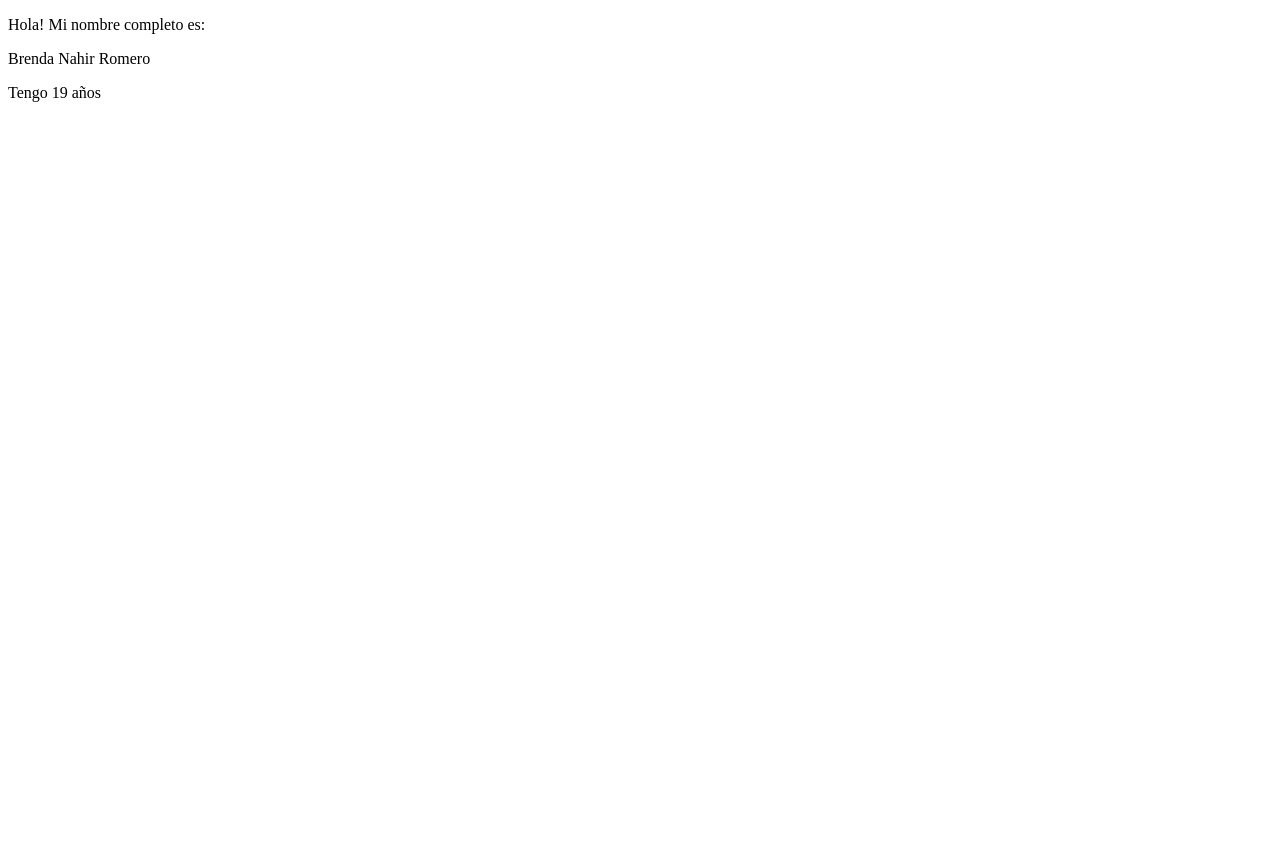
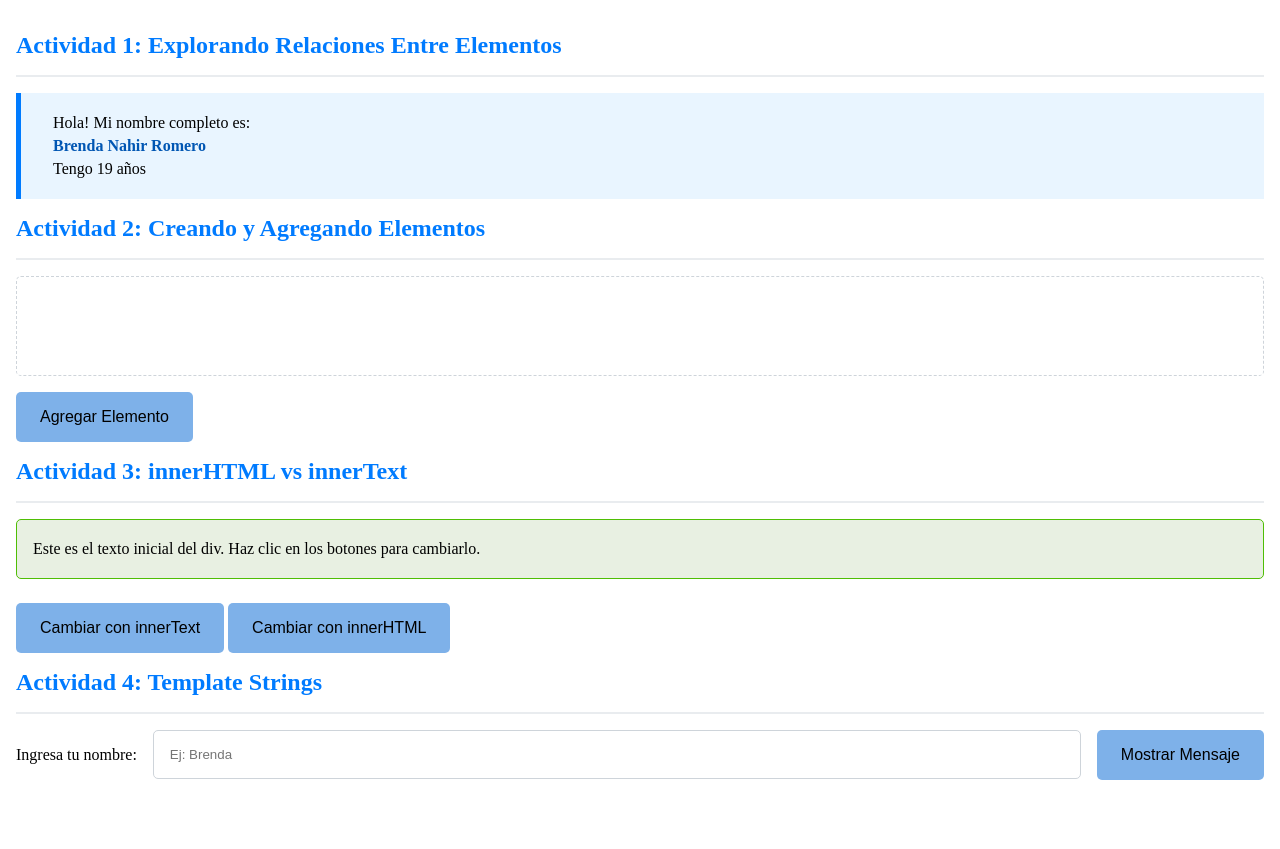
Before and after one commit to RomeroBrenda/FrontEnd---3er-Modulo, a plain HTML site: page CLASE 2/index.html in a window 1280 px wide. Before the commit the page ends 800 px from the top, so only its background shows below. Drawn offline with Linux system fonts and the light colour scheme.

Commit message:
Resolucion Acrividades 2, 3 y 4

```diff
--- a/CLASE 2/app.js
+++ b/CLASE 2/app.js
@@ -2,13 +2,13 @@
 // ACTIVIDAD 1: RELACIONES EN EL DOM
 // =======================================================
 
-// 1. Seleccionamos el elemento de referencia (el segundo <p>)
+// Seleccionamos el elemento de referencia (el segundo <p>)
 // Usamos querySelector y el selector nth-child(2) para obtener el segundo párrafo dentro del <div>
 const parrafoReferencia = document.querySelector('div p:nth-child(2)');
 console.log("--- Elemento de Referencia ---");
-console.log(parrafoReferencia); // Va a mostrar: <p>Brenda Nahir Romero</p>
+console.log(parrafoReferencia);
 
-// 2. Accedemos a las relaciones del elemento seleccionado
+// Accedemos a las relaciones del elemento seleccionado
 console.log("\n--- Relaciones del Elemento ---");
 
 // a) ELEMENTO PADRE: parentElement
@@ -30,3 +30,110 @@ console.log("Hermano Anterior:", hermanoAnterior);
 // Devuelve el <p> que está justo después
 const hermanoSiguiente = parrafoReferencia.nextElementSibling;
 console.log("Hermano Siguiente:", hermanoSiguiente);
+
+// =======================================================
+// ACTIVIDAD 2: CREANDO Y AGREGANDO ELEMENTOS
+// =======================================================
+
+// Definimos textos aleatorios para usar en el párrafo
+const textosAleatorios = [
+    "¡Un nuevo nodo ha sido creado con éxito!",
+    "El DOM es un árbol de nodos, y acabamos de añadir una hoja.",
+    "Elemento dinámico insertado por JavaScript.",
+    "Este párrafo tiene un texto completamente aleatorio.",
+    "Practicando document.createElement y appendChild."
+];
+
+// Capturamos los elementos del DOM de la Actividad 2
+const contenedorClase2 = document.getElementById('contenedor-clase2');
+const btnAgregarClase2 = document.getElementById('btn-agregar-clase2');
+
+// Función auxiliar para obtener un texto aleatorio de la lista
+function obtenerTextoAleatorio() {
+
+    // Math.random() * textos.length genera un número entre 0 y el total de textos.
+    const indiceAleatorio = Math.floor(Math.random() * textosAleatorios.length);
+    return textosAleatorios[indiceAleatorio];
+}
+
+// Event Listener para el botón "Agregar Elemento"
+btnAgregarClase2.addEventListener('click', () => {
+
+    // a) CREAR: Creamos un nuevo elemento de tipo párrafo
+    const nuevoParrafo = document.createElement('p');
+
+    // b) CONTENIDO: Le asignamos el texto aleatorio
+    nuevoParrafo.textContent = obtenerTextoAleatorio();
+
+    // Estilo para diferenciarlo
+    nuevoParrafo.style.color = 'darkgreen';
+
+    // c) AGREGAR: Insertamos el nuevo <p> dentro del <div> contenedor
+    contenedorClase2.appendChild(nuevoParrafo);
+});
+
+// =======================================================
+// ACTIVIDAD 3: innerHTML vs innerText
+// =======================================================
+
+// Capturamos los elementos del DOM
+const divContenido = document.getElementById('contenido-a-cambiar');
+const btnInnerText = document.getElementById('btn-inner-text');
+const btnInnerHTML = document.getElementById('btn-inner-html');
+
+// Lógica para innerText
+btnInnerText.addEventListener('click', () => {
+
+    // innerText solo inyecta texto puro. Ignora cualquier etiqueta HTML.
+    divContenido.innerText = 'Este contenido fue modificado con innerText. La etiqueta <strong> NO </strong> se interpretará.';
+});
+
+// Lógica para innerHTML
+btnInnerHTML.addEventListener('click', () => {
+
+    // innerHTML inyecta código HTML. Intrerpreta las etiquetas y las renderiza.
+    divContenido.innerHTML = 'Este contenido fue modificado con <b>innerHTML</b>. Mira cómo el texto está en <strong>negrita y la etiqueta se renderiza</strong>.';
+});
+
+// =======================================================
+// ACTIVIDAD 4: TEMPLATE STRINGS
+// =======================================================
+
+// Capturamos los elementos del DOM
+const inputNombre = document.getElementById('input-nombre');
+const btnMostrarMensaje = document.getElementById('btn-mostrar-mensaje');
+const divMensaje = document.getElementById('mensaje-bienvenida');
+
+
+// Event Listener para el botón "Mostrar Mensaje"
+btnMostrarMensaje.addEventListener('click', () => {
+
+    // Obtenemos el valor del input y eliminamos espacios al inicio/final
+    const nombreUsuario = inputNombre.value.trim();
+
+    divMensaje.className = ''; // Limpiamos clases CSS previas
+
+    if (nombreUsuario === "") {
+
+        // Usamos la clase CSS de ERROR
+        divMensaje.classList.add('mensaje-error');
+        divMensaje.innerHTML = "Por favor, ingresa un nombre para continuar.";
+
+        return;
+    }
+
+    // Usamos la clase CSS de ÉXITO
+    divMensaje.classList.add('mensaje-exito');
+
+    // Template Strings para construir el mensaje
+    const mensajeTemplate = `
+        <p>
+            Hola <strong>${nombreUsuario}</strong>, bienvenida a la clase de JavaScript!
+        </p>
+        <p class="small-text">
+            ¡Gracias por usar Template Strings!
+        </p>
+    `;
+
+    divMensaje.innerHTML = mensajeTemplate;
+});
--- a/CLASE 2/index.html
+++ b/CLASE 2/index.html
@@ -1,20 +1,51 @@
 <!DOCTYPE html>
 <html lang="es">
+
 <head>
     <meta charset="UTF-8">
     <meta name="viewport" content="width=device-width, initial-scale=1.0">
     <title>Ejercitacion | Clase 2</title>
     <link rel="stylesheet" href="styles/styles.css">
 </head>
+
 <body>
 
-    <div>
-        <p>Hola! Mi nombre completo es: </p>
-        <p>Brenda Nahir Romero</p>
-        <p>Tengo 19 años</p>
-    </div>
+    <main>
+
+        <h2>Actividad 1: Explorando Relaciones Entre Elementos</h2>
+        <div class="actividad-1-container">
+            <p>Hola! Mi nombre completo es: </p>
+            <p>Brenda Nahir Romero</p>
+            <p>Tengo 19 años</p>
+        </div>
+
+        <h2>Actividad 2: Creando y Agregando Elementos</h2>
+        <div id="contenedor-clase2"></div>
+        <button id="btn-agregar-clase2">Agregar Elemento</button>
+
+        <h2>Actividad 3: innerHTML vs innerText</h2>
+        <div id="contenido-a-cambiar">
+            Este es el texto inicial del div. Haz clic en los botones para cambiarlo.
+        </div>
+
+        <button id="btn-inner-text">Cambiar con innerText</button>
+        <button id="btn-inner-html">Cambiar con innerHTML</button>
+
+        <h2>Actividad 4: Template Strings</h2>
+
+        <div class="actividad-4-container">
+            <label for="input-nombre">Ingresa tu nombre: </label>
+            <input type="text" id="input-nombre" placeholder="Ej: Brenda" required>
+
+            <button id="btn-mostrar-mensaje">Mostrar Mensaje</button>
+        </div>
+
+        <div id="mensaje-bienvenida"></div>
+
+    </main>
 
     <script src="app.js"></script>
 
 </body>
+
 </html>
--- a/CLASE 2/styles/styles.css
+++ b/CLASE 2/styles/styles.css
@@ -0,0 +1,115 @@
+* {
+    padding: 0;
+    margin: 0;
+    box-sizing: border-box;
+}
+
+main {
+    width: 100%;;
+    padding: 1rem;
+    border-radius: 1rem;
+}
+
+h2 {
+    color: #007bff;
+    border-bottom: 2px solid #e9ecef;
+    padding-bottom: 1rem;
+    margin-top: 1rem;
+    margin-bottom: 1rem;
+    width: 100%;
+    font-size: 1.5rem;
+}
+
+button {
+    background-color: #7eb1e9;
+    color: black;
+    border-radius: 5px;
+    border: none;
+    padding: 1rem 1.5rem;
+    font-size: 1rem;
+    cursor: pointer;
+    transition: background-color 0.3s ease, transform 0.1s ease;
+}
+
+button:hover {
+    background-color: #0056b3;
+    color: white;
+    transform: translateY(-1px);
+    box-shadow: 0 4px 8px rgba(0, 0, 0, 0.15);
+}
+
+.actividad-1-container {
+    padding: 1rem;
+    background-color: #e9f5ff;
+    border-left: 5px solid #007bff;
+    margin-bottom: 1rem;
+}
+
+.actividad-1-container p {
+    margin: 5px 0;
+    padding-left: 1rem;
+}
+
+.actividad-1-container p:nth-child(2) {
+    font-weight: bold; /* Destaca el párrafo de referencia */
+    color: #0056b3;
+}
+
+#contenedor-clase2 {
+    border: 1px dashed #ced4da;
+    padding: 1rem;
+    min-height: 100px;
+    margin-bottom: 1rem;
+    background-color: #ffffff;
+    border-radius: 5px;
+}
+
+#contenedor-clase2 p {
+    margin: 5px 0;
+    padding: 3px 0;
+    border-bottom: 1px dotted #e9ecef;
+}
+
+#contenido-a-cambiar {
+    border: 1px solid #4fbe05;
+    background-color: #e8f0e2;
+    padding: 1rem;
+    margin-bottom: 1.5rem;
+    border-radius: 5px;
+    line-height: 1.6;
+}
+
+.actividad-4-container {
+    display: flex;
+    gap: 1rem;
+    align-items: center;
+    margin-bottom: 1rem;
+}
+.actividad-4-container input[type="text"] {
+    padding: 1rem;
+    border: 1px solid #ced4da;
+    border-radius: 5px;
+    flex-grow: 1;
+}
+
+#mensaje-bienvenida {
+    padding: 1rem;
+    margin-top: 1rem;
+    border-radius: 5px;
+    min-height: 50px;
+    transition: background-color 0.3s ease;
+}
+
+/* Estilo para el mensaje de ÉXITO */
+.mensaje-exito {
+    background-color: #e2f0d9;
+    border: 1px solid #28a745;
+    color: #28a745;
+}
+
+/* Estilo para el mensaje de ERROR */
+.mensaje-error {
+    background-color: #f8d7da;
+    border: 1px solid #dc3545;
+    color: #dc3545;
+}
```
